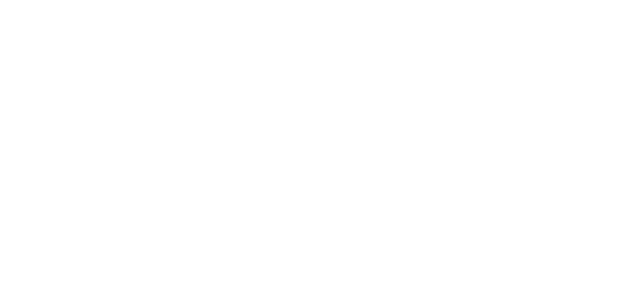
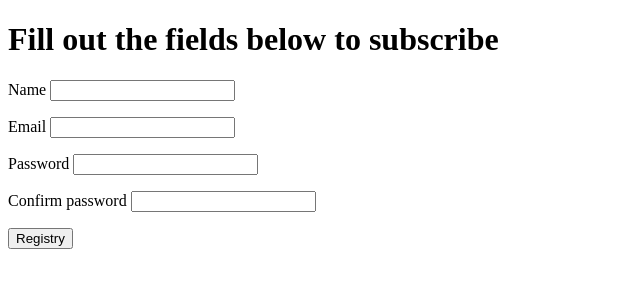
Before and after one commit to jrenato7/wnj, a Django app: page /signup/ in a window 1280 px wide. Before the commit the part shown is empty. Shown: the top 300 px of the page, without its empty margins (0-640 px from the left). Run offline with Django 3.2, Linux system fonts and the light colour scheme.

Commit message:
Covering the get requirements of second scenario

```diff
--- a/wnj/accounts/templates/accounts/account_sign_up.html
+++ b/wnj/accounts/templates/accounts/account_sign_up.html
@@ -1,3 +1,4 @@
+{% load static %}
 <!DOCTYPE html>
 <html lang="en">
 <head>
@@ -7,4 +8,26 @@
 <body>
 
 </body>
+
+<h1>Fill out the fields below to subscribe</h1>
+<form action="." method="post">
+    {% csrf_token %}
+    <p>
+        <label>Name</label>
+        <input type="text" name="name" maxlength="100">
+    </p>
+    <p>
+        <label>Email</label>
+        <input type="email" name="email">
+    </p>
+    <p>
+        <label>Password</label>
+        <input type="password" name="password" maxlength="100">
+    </p>
+    <p>
+        <label>Confirm password</label>
+        <input type="password" name="password2" maxlength="100">
+    </p>
+    <input type="submit" value="Registry">
+</form>
 </html>
--- a/wnj/accounts/tests.py
+++ b/wnj/accounts/tests.py
@@ -7,19 +7,21 @@
         self.resp = self.client.get('/signup/')
 
     def test_status_code(self):
+        """Get /signup/ must return status code 200"""
         self.assertEqual(self.resp.status_code, 200)
 
     def test_template_used(self):
+        """Must use the template accounts/account_sign_up.html"""
         self.assertTemplateUsed(self.resp, 'accounts/account_sign_up.html')
 
     def test_html(self):
         """Html must contain input tags"""
         tags = (
             ('<form', 1),
-            ('<input', 5),
+            ('<input', 6),
             ('type="text"', 1),
             ('type="email"', 1),
-            ('type="password"', 1),
+            ('type="password"', 2),
             ('type="submit"', 1)
         )
         for text, count in tags:
--- a/wnj/accounts/views.py
+++ b/wnj/accounts/views.py
@@ -1,4 +1,8 @@
 from django.shortcuts import render
 
+from wnj.accounts.forms import AccountSignUpForm
+
+
 def sign_up(request):
-    return render(request, 'accounts/account_sign_up.html')
+    context = {'form': AccountSignUpForm()}
+    return render(request, 'accounts/account_sign_up.html', context)
```
